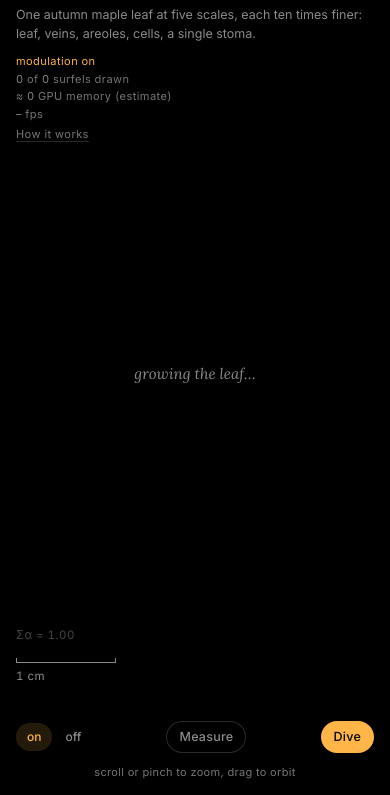
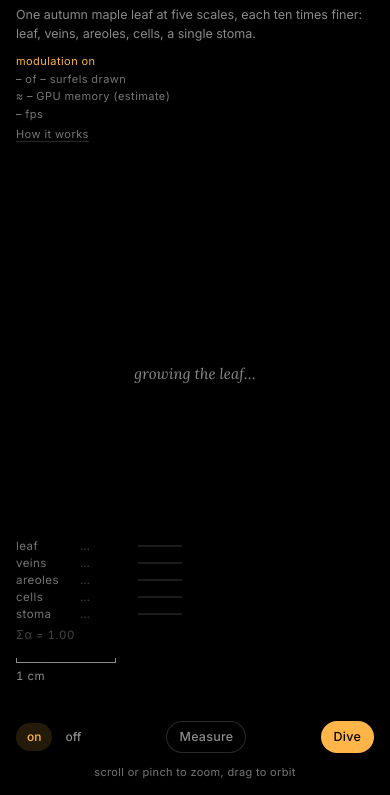
Before and after one commit to joezgao/all-the-way-down, a plain HTML site: page all-the-way-down.html in a window 390 px wide. Shown: the part 49-844 px from the top of the page. Drawn offline with nearby package versions, Linux system fonts and the light colour scheme.

Commit message:
Reserve layout for late-filled UI and add metric font fallbacks (throttled CLS 1280 0.0265->0.0077, 390 0.0171->0.0025)
- ladder rungs are in the HTML from the start (same markup buildLadder writes), so the
  bottom-left block no longer grows upward when the first level arrives
- surfel counts get a reserved 7ch width in the right-aligned desktop meta (not on phones,
  where the meta is left-aligned); placeholders read '–' like fps
- size-adjusted Arial 'Inter fallback' and Georgia italic 'Lora fallback' (as heptapod),
  so the caption wraps the same before and after the web fonts arrive

Co-Authored-By: Claude Opus 5.5 <noreply@anthropic.com>

```diff
--- a/all-the-way-down.html
+++ b/all-the-way-down.html
@@ -11,11 +11,14 @@
 <link rel="stylesheet" href="https://fonts.googleapis.com/css2?family=Lora:ital,wght@0,400;0,500;1,400&family=Inter:wght@400;500&display=swap" media="print" onload="this.media='all'">
 <noscript><link rel="stylesheet" href="https://fonts.googleapis.com/css2?family=Lora:ital,wght@0,400;0,500;1,400&family=Inter:wght@400;500&display=swap"></noscript>
 <style>
+/* size-adjusted Arial / Georgia stand-ins (same as heptapod): first paint wraps like Inter / Lora, so the swap moves nothing */
+@font-face{font-family:"Inter fallback";src:local("Arial"),local("ArialMT");size-adjust:106.8%;ascent-override:90.4%;descent-override:22.5%;line-gap-override:0%}
+@font-face{font-family:"Lora fallback";font-style:italic;src:local("Georgia Italic"),local("Georgia-Italic");size-adjust:99.7%}
 :root{
   --bg:#000; --fg:#efefef; --dim:#8b8b8b; --faint:#767676; --line:#1c1c1c;
   --accent:#ffb547; --accent-soft:rgba(255,181,71,.14);
-  --serif:"Lora",Georgia,"Times New Roman",serif;
-  --sans:"Inter",-apple-system,BlinkMacSystemFont,"Helvetica Neue",Arial,sans-serif;
+  --serif:"Lora","Lora fallback",Georgia,"Times New Roman",serif;
+  --sans:"Inter","Inter fallback",-apple-system,BlinkMacSystemFont,"Helvetica Neue",Arial,sans-serif;
   color-scheme:dark;
 }
 @media (prefers-color-scheme: dark){ :root:not([data-theme="light"]){ --bg:#000; --fg:#efefef; } }
@@ -35,6 +38,8 @@ h1{font-family:var(--serif);font-weight:400;font-style:italic;font-size:30px;let
 .caption i{font-family:var(--serif);color:var(--fg)}
 .meta-col{position:relative;font-size:11px;letter-spacing:.04em;color:var(--faint);text-align:right;line-height:1.75}
 .meta{font-size:11px;letter-spacing:.04em;color:var(--faint);text-align:right;line-height:1.75;white-space:nowrap;font-variant-numeric:tabular-nums}
+/* counts fill in after load; reserving their width keeps the meta block from growing sideways (CLS) */
+.meta .num{display:inline-block;min-width:7ch;text-align:right}
 .made{position:relative;pointer-events:auto;font:inherit;letter-spacing:inherit;color:var(--faint);background:none;border:0;padding:0;margin-top:4px;cursor:pointer;
   border-radius:0;text-decoration:underline;text-decoration-color:#2e2e2e;text-underline-offset:3px;transition:color .25s}
 .made:hover,.made[aria-expanded="true"]{color:var(--fg)}
@@ -113,6 +118,7 @@ button:disabled{opacity:.4;cursor:default}
   .caption{font-size:12.5px;line-height:1.55}
   .caption .long{display:none}
   .meta,.meta-col{text-align:left;font-size:11px;line-height:1.6}
+  .meta .num{min-width:0}   /* left-aligned here: a reserved width would indent the line */
   .made{margin-top:2px}
   #dive,.ghost{padding:10px 13px;font-size:12.5px}
   #dive{min-width:0}
@@ -178,14 +184,14 @@ button:disabled{opacity:.4;cursor:default}
   </div>
   <div class="meta-col"><div class="meta" id="meta" aria-live="polite">
     <div><span class="mode" id="m-mode">modulation on</span></div>
-    <div><span id="m-drawn">0</span> of <span id="m-total">0</span> surfels drawn</div>
-    <div>≈ <span id="m-mem">0</span> GPU memory (estimate)</div>
+    <div><span id="m-drawn" class="num">–</span> of <span id="m-total" class="num">–</span> surfels drawn</div>
+    <div>≈ <span id="m-mem">–</span> GPU memory (estimate)</div>
     <div><span id="m-fps">–</span> fps<span id="m-gl"></span></div>
     <div id="m-table"></div>
   </div><button class="made" id="about" aria-expanded="false" aria-controls="panel">How it works</button></div>
 </header>
 <div class="ladder" id="ladder" aria-hidden="true">
-  <div id="rungs"></div>
+  <div id="rungs"><div class="rung" id="r0"><span>leaf</span><span class="sc">…</span><span class="bar"><i id="b0"></i></span></div><div class="rung" id="r1"><span>veins</span><span class="sc">…</span><span class="bar"><i id="b1"></i></span></div><div class="rung" id="r2"><span>areoles</span><span class="sc">…</span><span class="bar"><i id="b2"></i></span></div><div class="rung" id="r3"><span>cells</span><span class="sc">…</span><span class="bar"><i id="b3"></i></span></div><div class="rung" id="r4"><span>stoma</span><span class="sc">…</span><span class="bar"><i id="b4"></i></span></div></div>
   <div class="sum" id="sum">Σα = 1.00</div>
   <div class="scalebar"><div class="rule" id="rule"></div><div class="lab" id="rule-lab">1 cm</div></div>
 </div>
```
